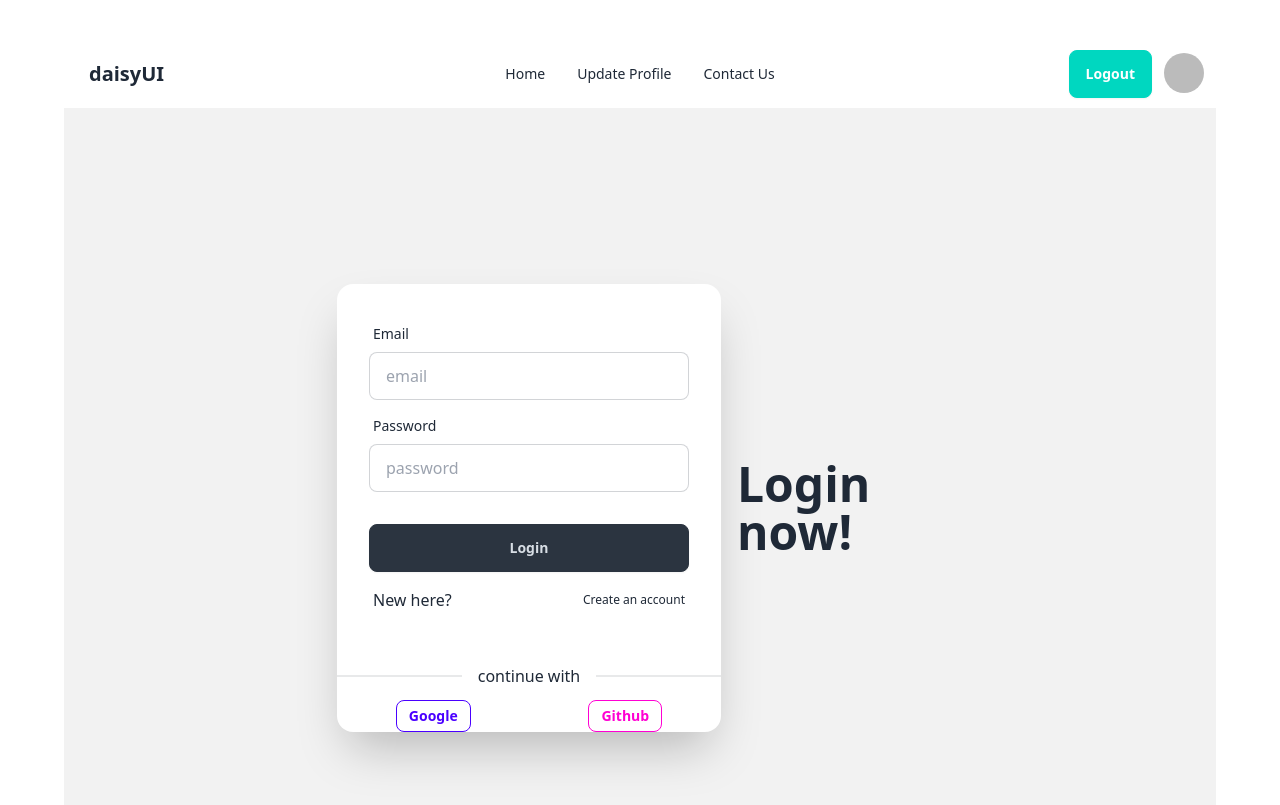
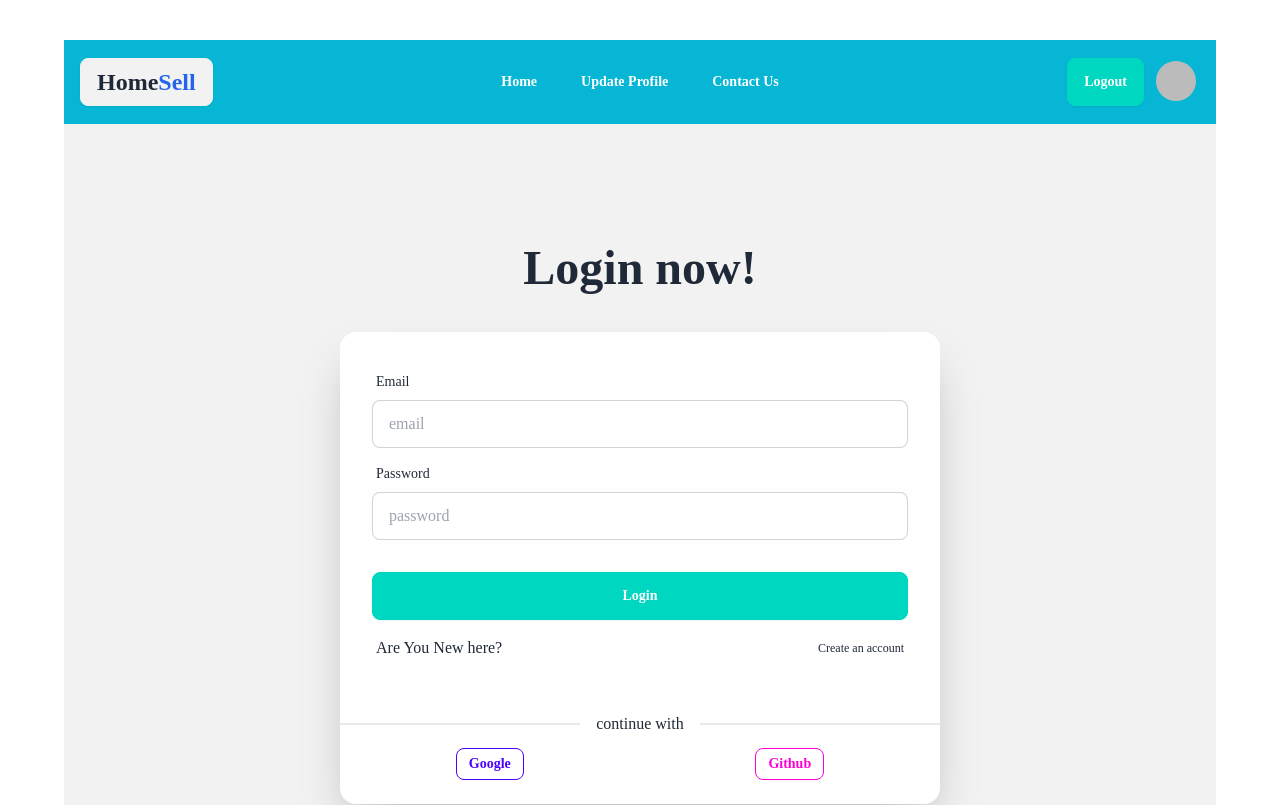
Before and after one commit to mdshamim125/real-estate-HomeSell, a React (Vite) app: page /login in a window 1280 px wide. Shown: the top 805 px of the page. Built offline with nearby package versions, Linux system fonts and the light colour scheme; no server answers; sample sign-in values are in the browser's storage.

Commit message:
navbar edited and google font added

```diff
--- a/src/components/banner/Banner.jsx
+++ b/src/components/banner/Banner.jsx
@@ -14,8 +14,14 @@ const Banner = () => {
           />
           <div className="absolute top-0 left-0 w-full h-full flex justify-center items-center">
             <div className="text-white text-center">
-              <h2 className="text-4xl font-bold">Best Catagories for you</h2>
-              <p className="text-lg">We are ready for providing our best to you. Choose one which you or your family want</p>
+              <h2 className="text-4xl font-bold">
+                Best <span className="text-blue-900">Home Services</span> for
+                you
+              </h2>
+              <p className="text-lg">
+                We are ready for providing our best to you. Choose one which you
+                or your family want
+              </p>
             </div>
           </div>
           <div className="absolute flex justify-between transform -translate-y-1/2 left-5 right-5 top-1/2">
@@ -35,6 +41,18 @@ const Banner = () => {
             src="https://i.ibb.co/fvcKy3x/pexels-binyamin-mellish-186077.jpg"
             className="w-full"
           />
+          <div className="absolute top-0 left-0 w-full h-full flex justify-center items-center">
+            <div className="text-white text-center">
+              <h2 className="text-4xl font-bold">
+                Best <span className="text-green-600">Home Services</span> for
+                you
+              </h2>
+              <p className="text-lg">
+                We are ready for providing our best to you. Choose one which you
+                or your family want
+              </p>
+            </div>
+          </div>
           <div className="absolute flex justify-between transform -translate-y-1/2 left-5 right-5 top-1/2">
             <a href="#slide1" className="btn btn-circle">
               ❮
@@ -52,6 +70,18 @@ const Banner = () => {
             src="https://i.ibb.co/qmcYZLt/pexels-pixabay-280229.jpg"
             className="w-full"
           />
+          <div className="absolute top-0 left-0 w-full h-full flex justify-center items-center">
+            <div className="text- text-center">
+              <h2 className="text-4xl font-bold">
+                Best <span className="text-blue-900">Home Services</span> for
+                you
+              </h2>
+              <p className="text-lg">
+                We are ready for providing our best to you. Choose one which you
+                or your family want
+              </p>
+            </div>
+          </div>
           <div className="absolute flex justify-between transform -translate-y-1/2 left-5 right-5 top-1/2">
             <a href="#slide2" className="btn btn-circle">
               ❮
--- a/src/components/footer/Footer.jsx
+++ b/src/components/footer/Footer.jsx
@@ -3,7 +3,7 @@ import React from "react";
 const Footer = () => {
   return (
     <div>
-      <footer className="footer p-10 bg-neutral text-neutral-content mt-[100px]">
+      <footer className="footer p-10 bg-cyan-700 text-neutral-content mt-[100px]">
         <nav>
           <h6 className="footer-title">Services</h6>
           <a className="link link-hover">Construction</a>
--- a/src/components/navbar/Navbar.jsx
+++ b/src/components/navbar/Navbar.jsx
@@ -1,5 +1,5 @@
 import React from "react";
-import { Link } from "react-router-dom";
+import { Link, NavLink } from "react-router-dom";
 import useAuth from "../../hooks/useAuth";
 
 const Navbar = () => {
@@ -7,11 +7,11 @@ const Navbar = () => {
   const links = (
     <>
       <li>
-        <Link to="/">Home</Link>
+        <NavLink className="mr-3" to="/">Home</NavLink>
       </li>
       {user && (
         <li>
-          <Link to="/update-profile">Update Profile</Link>
+          <NavLink className="mr-3" to="/update-profile">Update Profile</NavLink>
         </li>
       )}
       {user && (
@@ -28,10 +28,10 @@ const Navbar = () => {
   );
   return (
     <div>
-      <div className="navbar bg-base-100">
+      <div className="navbar bg-cyan-500 p-4">
         <div className="navbar-start">
           <div className="dropdown">
-            <div tabIndex={0} role="button" className="btn btn-ghost lg:hidden">
+            <div tabIndex={0} role="button" className="btn btn-neutral lg:hidden">
               <svg
                 xmlns="http://www.w3.org/2000/svg"
                 className="h-5 w-5"
@@ -49,15 +49,17 @@ const Navbar = () => {
             </div>
             <ul
               tabIndex={0}
-              className="menu menu-sm dropdown-content mt-3 z-[1] p-2 shadow bg-base-100 rounded-box w-52"
+              className="menu menu-sm dropdown-content mt-3 z-[1] p-2 shadow  rounded-box w-52 text-white font-bold"
             >
               {links}
             </ul>
           </div>
-          <a className="btn btn-ghost text-xl">daisyUI</a>
+          <a className="btn text-base md:text-xl lg:text-2xl font-bold flex gap-0">
+            Home<span className="text-blue-600">Sell</span>
+          </a>
         </div>
         <div className="navbar-center hidden lg:flex">
-          <ul className="menu menu-horizontal px-1">{links}</ul>
+          <ul className="menu menu-horizontal px-1 text-white font-bold">{links}</ul>
         </div>
 
         <div className="navbar-end">
--- a/src/index.css
+++ b/src/index.css
@@ -1,3 +1,13 @@
 @tailwind base;
 @tailwind components;
 @tailwind utilities;
+
+@import url("https://fonts.googleapis.com/css2?family=Playfair+Display:ital,wght@0,400..900;1,400..900&family=Work+Sans:ital,wght@0,100..900;1,100..900&display=swap")
+body {
+  font-family: "Playfair Display", serif;
+}
+
+body {
+  font-family: "Playfair Display", serif;
+  font-style: normal;
+}
--- a/src/pages/login/Login.jsx
+++ b/src/pages/login/Login.jsx
@@ -28,8 +28,8 @@ const Login = () => {
           navigate(from);
         }
       })
-      .catch((error) => {
-        alert(error.message);
+      .catch(() => {
+        alert("give your valid information");
       });
   };
 
@@ -39,12 +39,12 @@ const Login = () => {
       <Helmet>
         <title>HomeSell | Login</title>
       </Helmet>
-        <div className="hero-content flex-col lg:flex-row-reverse">
+        <div className="hero-content flex-col">
           <div className="text-center lg:text-left">
             <h1 className="text-5xl font-bold">Login now!</h1>
 
           </div>
-          <div className="card flex-shrink-0 w-full max-w-sm shadow-2xl bg-base-100">
+          <div className="card flex-shrink-0 lg:w-[600px] md:w-[500px] w-[300px] mt-6 shadow-2xl bg-base-100">
             <form onSubmit={handleSubmit(onSubmit)} className="card-body">
               <div className="form-control">
                 <label className="label">
@@ -72,10 +72,10 @@ const Login = () => {
                 />
               </div>
               <div className="form-control mt-6 p-0">
-                <button className="btn btn-neutral">Login</button>
+                <button className="btn btn-accent text-white font-bold">Login</button>
               </div>
               <label className="label">
-                New here?{" "}
+                Are You New here?{" "}
                 <Link to="/register" className="label-text-alt link link-hover">
                   Create an account
                 </Link>
--- a/src/pages/register/Register.jsx
+++ b/src/pages/register/Register.jsx
@@ -65,12 +65,12 @@ const Register = () => {
         <title>HomeSell | Registration</title>
       </Helmet>
       <div className="hero min-h-screen bg-base-200">
-        <div className="hero-content flex-col lg:flex-row-reverse">
+        <div className="hero-content flex-col">
           <div className="text-center lg:text-left">
-            <h1 className="text-5xl font-bold">Login now!</h1>
+            <h1 className="text-5xl font-bold">Register Now!</h1>
 
           </div>
-          <div className="card shrink-0 w-full max-w-sm shadow-2xl bg-base-100">
+          <div className="card shrink-0 lg:w-[600px] md:w-[500px] w-[300px] mt-6 shadow-2xl bg-base-100">
             <form onSubmit={handleRegister} className="card-body">
               <div className="form-control">
                 <label className="label">
--- a/src/pages/social-login/SocialLogin.jsx
+++ b/src/pages/social-login/SocialLogin.jsx
@@ -14,6 +14,7 @@ const SocialLogin = () => {
   const handleSocialLogin = (socialProvider) => {
     socialProvider().then((result) => {
       if (result.user) {
+        alert("successfully logged in")
         navigate(from);
       }
     });
@@ -21,7 +22,7 @@ const SocialLogin = () => {
   return (
     <>
       <div className="divider">continue with</div>
-      <div className="flex justify-around">
+      <div className="flex justify-around pb-6">
         <button
           onClick={() => handleSocialLogin(googleLogin)}
           className="btn btn-primary btn-sm btn-outline"
```
Also changed, not shown: src/utils/util.js (added).
